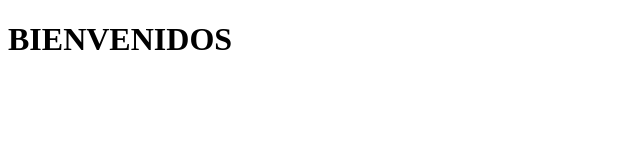
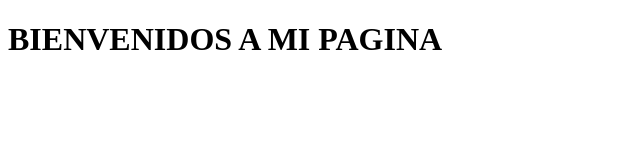
Before and after one commit to Moises991/ProyectoFinal_moises, a plain HTML site: page index.html in a window 1280 px wide. Shown: the whole page, without its empty margins (0-640 px from the left). Drawn offline with Linux system fonts and the light colour scheme.

Commit message:
Update index.html

```diff
--- a/index.html
+++ b/index.html
@@ -7,6 +7,6 @@
     <title>Document</title>
 </head>
 <body>
-    <h1>BIENVENIDOS</h1>
+    <h1>BIENVENIDOS A MI PAGINA</h1>
 </body>
 </html>
```
